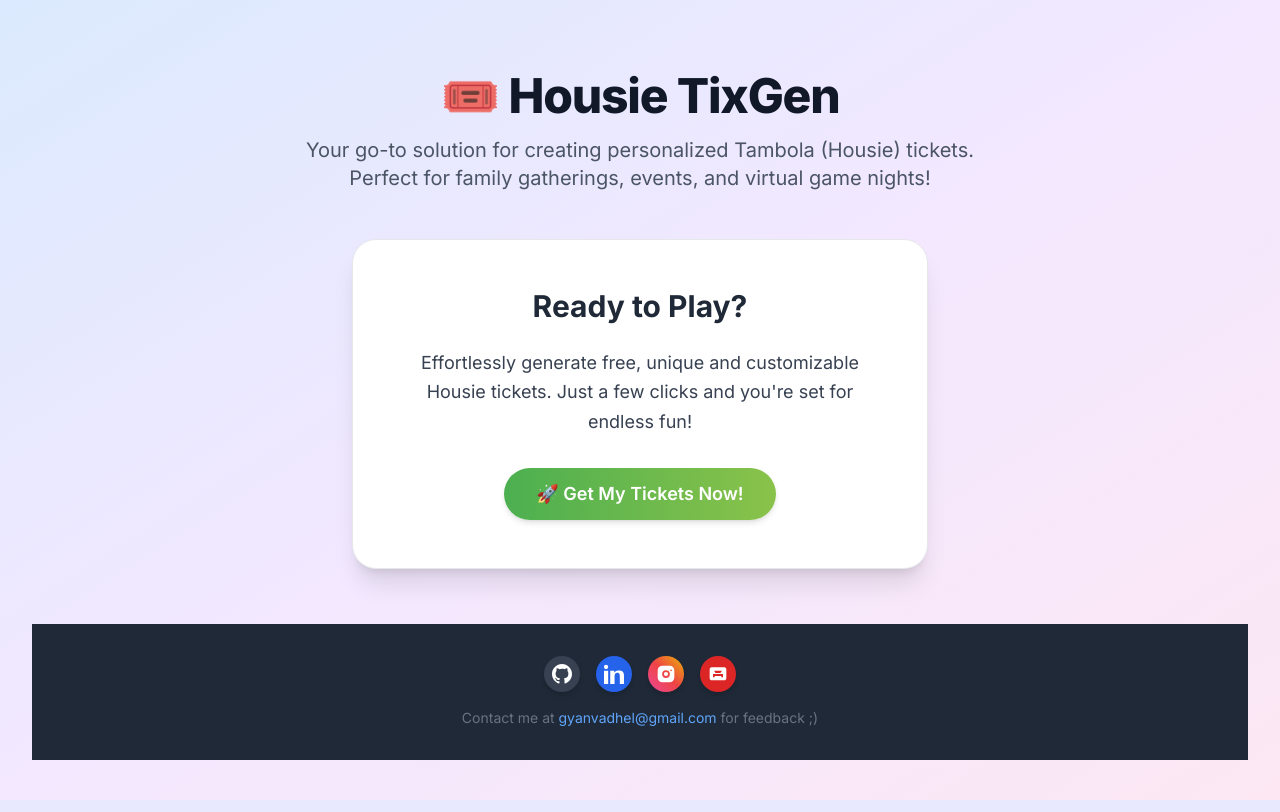
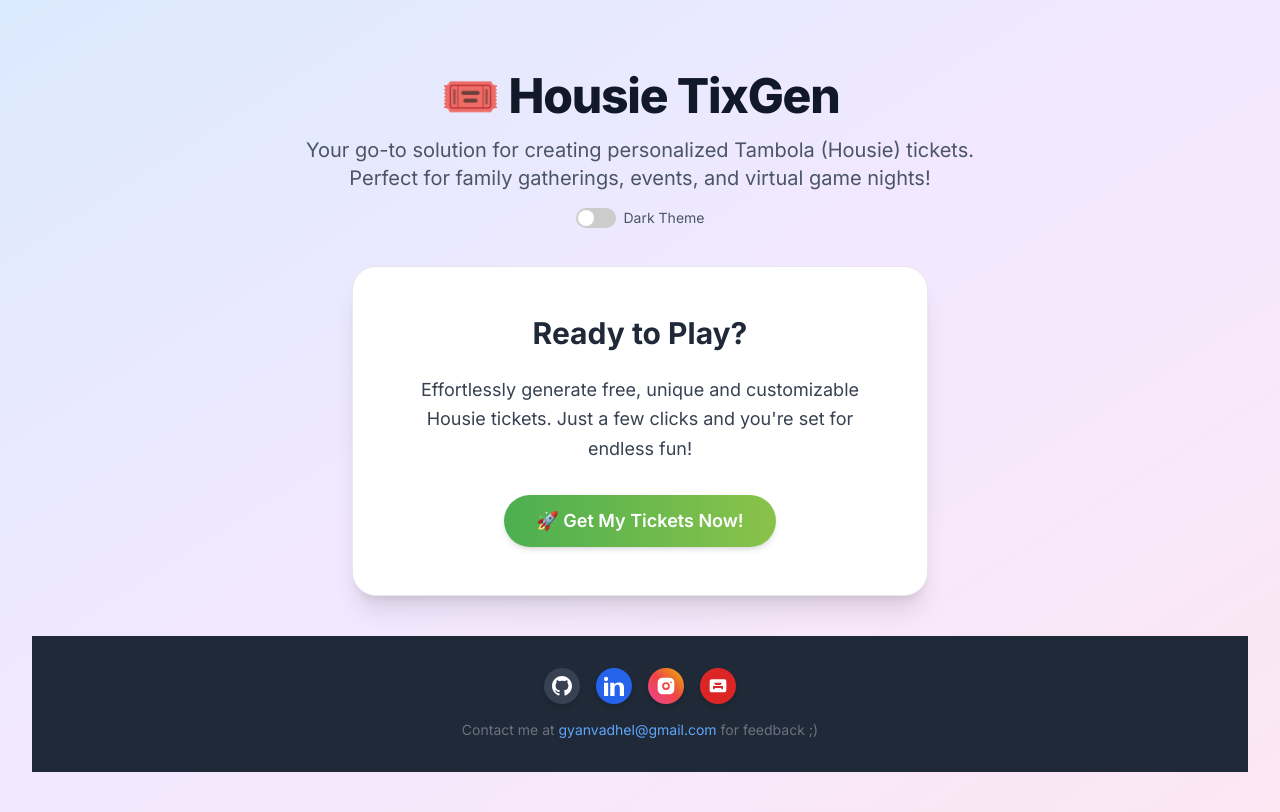
Before and after one commit to gyanvadhel/TixGen, a Flask app: page / in a window 1280 px wide. Run offline with Flask 3, Linux system fonts and the light colour scheme; some libraries are stand-ins or nearby versions.

Commit message:
Update landing.html

```diff
--- a/templates/landing.html
+++ b/templates/landing.html
@@ -31,25 +31,66 @@
       transform: translateY(-3px);
       box-shadow: 0 8px 25px 0 rgba(76, 175, 80, 0.75);
     }
+
+    /* Toggle switch styling (optional) */
+    .form-switch-toggle {
+      width: 40px;
+      height: 20px;
+      background-color: #ccc;
+      appearance: none;
+      border-radius: 9999px;
+      position: relative;
+      outline: none;
+      cursor: pointer;
+      transition: background-color 0.3s ease;
+    }
+
+    .form-switch-toggle:checked {
+      background-color: #4CAF50;
+    }
+
+    .form-switch-toggle::before {
+      content: "";
+      position: absolute;
+      top: 2px;
+      left: 2px;
+      width: 16px;
+      height: 16px;
+      background: white;
+      border-radius: 50%;
+      transition: transform 0.3s ease;
+    }
+
+    .form-switch-toggle:checked::before {
+      transform: translateX(20px);
+    }
   </style>
 </head>
-<body class="bg-gradient-to-br from-blue-100 via-purple-100 to-pink-100 min-h-screen flex flex-col items-center justify-center py-10 px-4 sm:px-6 lg:px-8">
+<body class="bg-gradient-to-br from-blue-100 via-purple-100 to-pink-100 dark:bg-gray-900 dark:text-white min-h-screen flex flex-col items-center justify-center py-10 px-4 sm:px-6 lg:px-8">
 
   <!-- Header -->
   <header class="w-full text-center py-8">
-    <h1 class="text-5xl font-extrabold text-gray-900 mb-4 tracking-tight">
+    <h1 class="text-5xl font-extrabold text-gray-900 dark:text-white mb-4 tracking-tight">
       <span class="block">🎟️ Housie TixGen</span>
     </h1>
-    <p class="text-xl text-gray-600 max-w-2xl mx-auto">
+    <p class="text-xl text-gray-600 dark:text-gray-300 max-w-2xl mx-auto">
       Your go-to solution for creating personalized Tambola (Housie) tickets. Perfect for family gatherings, events, and virtual game nights!
     </p>
+
+    <!-- Dark mode toggle -->
+    <div class="mt-4">
+      <label class="inline-flex items-center space-x-2 cursor-pointer">
+        <input type="checkbox" id="darkToggle" class="form-switch-toggle">
+        <span class="text-sm text-gray-600 dark:text-gray-300">Dark Theme</span>
+      </label>
+    </div>
   </header>
 
   <!-- Main Content -->
   <main class="flex-grow flex items-center justify-center w-full">
-    <div class="bg-white p-8 sm:p-12 rounded-3xl shadow-xl border border-gray-200 text-center max-w-xl w-full transform transition-all duration-300 hover:scale-105 hover:shadow-2xl">
-      <h2 class="text-3xl font-bold text-gray-800 mb-6">Ready to Play?</h2>
-      <p class="text-lg text-gray-700 mb-8 leading-relaxed">
+    <div class="bg-white dark:bg-gray-800 p-8 sm:p-12 rounded-3xl shadow-xl border border-gray-200 dark:border-gray-700 text-center max-w-xl w-full transform transition-all duration-300 hover:scale-105 hover:shadow-2xl">
+      <h2 class="text-3xl font-bold text-gray-800 dark:text-white mb-6">Ready to Play?</h2>
+      <p class="text-lg text-gray-700 dark:text-gray-300 mb-8 leading-relaxed">
         Effortlessly generate free, unique and customizable Housie tickets. Just a few clicks and you're set for endless fun!
       </p>
       <a href="/generator" class="btn-gradient px-8 py-3 rounded-full text-lg font-semibold shadow-md inline-block">
@@ -59,11 +100,11 @@
   </main>
 
   <!-- Footer -->
-  <footer class="w-full py-8 mt-10 bg-gray-800 text-white text-center">
+  <footer class="w-full py-8 mt-10 bg-gray-800 dark:bg-gray-900 text-white text-center">
     <div class="container mx-auto px-4">
 
-      <!-- Improved Social Icons -->
       <div class="flex justify-center gap-4 mb-4">
+        <!-- GitHub -->
         <a href="https://github.com/gyanvadhel" target="_blank" aria-label="GitHub" class="group">
           <div class="p-2 rounded-full bg-gray-700 hover:bg-gray-900 transition duration-300 shadow-md group-hover:scale-105 transform">
             <svg class="w-5 h-5 text-white" fill="currentColor" viewBox="0 0 24 24">
@@ -84,6 +125,7 @@
           </div>
         </a>
 
+        <!-- LinkedIn -->
         <a href="https://www.linkedin.com/in/gyan-vadhel-483321290/" target="_blank" aria-label="LinkedIn" class="group">
           <div class="p-2 rounded-full bg-blue-600 hover:bg-blue-800 transition duration-300 shadow-md group-hover:scale-105 transform">
             <svg class="w-5 h-5 text-white" fill="currentColor" viewBox="0 0 24 24">
@@ -92,6 +134,7 @@
           </div>
         </a>
 
+        <!-- Instagram -->
         <a href="https://instagram.com/gyan.fr" target="_blank" aria-label="Instagram" class="group">
           <div class="p-2 rounded-full bg-gradient-to-tr from-pink-500 via-red-500 to-yellow-500 hover:from-pink-600 transition duration-300 shadow-md group-hover:scale-105 transform">
             <svg class="w-5 h-5 text-white" fill="currentColor" viewBox="0 0 24 24">
@@ -100,6 +143,7 @@
           </div>
         </a>
 
+        <!-- Itch.io -->
         <a href="https://gyvn.itch.io" target="_blank" aria-label="Itch.io" class="group">
           <div class="p-2 rounded-full bg-red-600 hover:bg-red-700 transition duration-300 shadow-md group-hover:scale-105 transform">
             <svg class="w-5 h-5 text-white" fill="currentColor" viewBox="0 0 24 24">
@@ -109,9 +153,22 @@
         </a>
       </div>
 
-      <p class="text-sm text-gray-500">Contact me at <a href="mailto:gyanvadhel@gmail.com" class="text-blue-400 hover:underline">gyanvadhel@gmail.com</a> for feedback ;)</p>
+      <p class="text-sm text-gray-500 dark:text-gray-400">Contact me at <a href="mailto:gyanvadhel@gmail.com" class="text-blue-400 hover:underline">gyanvadhel@gmail.com</a> for feedback ;)</p>
     </div>
   </footer>
 
+  <!-- Dark Mode Script -->
+  <script>
+    const toggle = document.getElementById('darkToggle');
+    const isDark = localStorage.getItem('darkMode') === 'true';
+    if (isDark) document.documentElement.classList.add('dark');
+    toggle.checked = isDark;
+
+    toggle.addEventListener('change', () => {
+      const dark = toggle.checked;
+      document.documentElement.classList.toggle('dark', dark);
+      localStorage.setItem('darkMode', dark);
+    });
+  </script>
 </body>
 </html>
```
